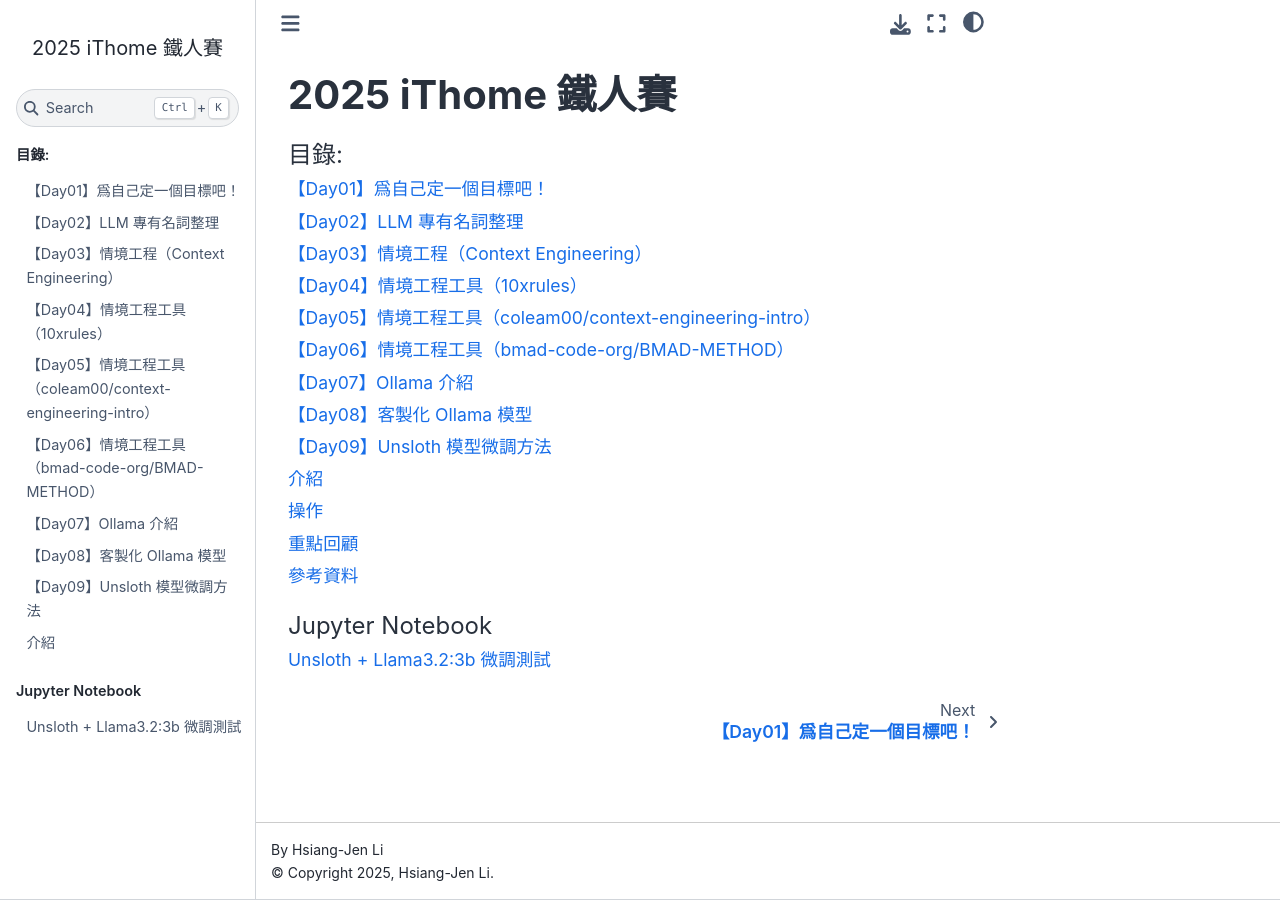
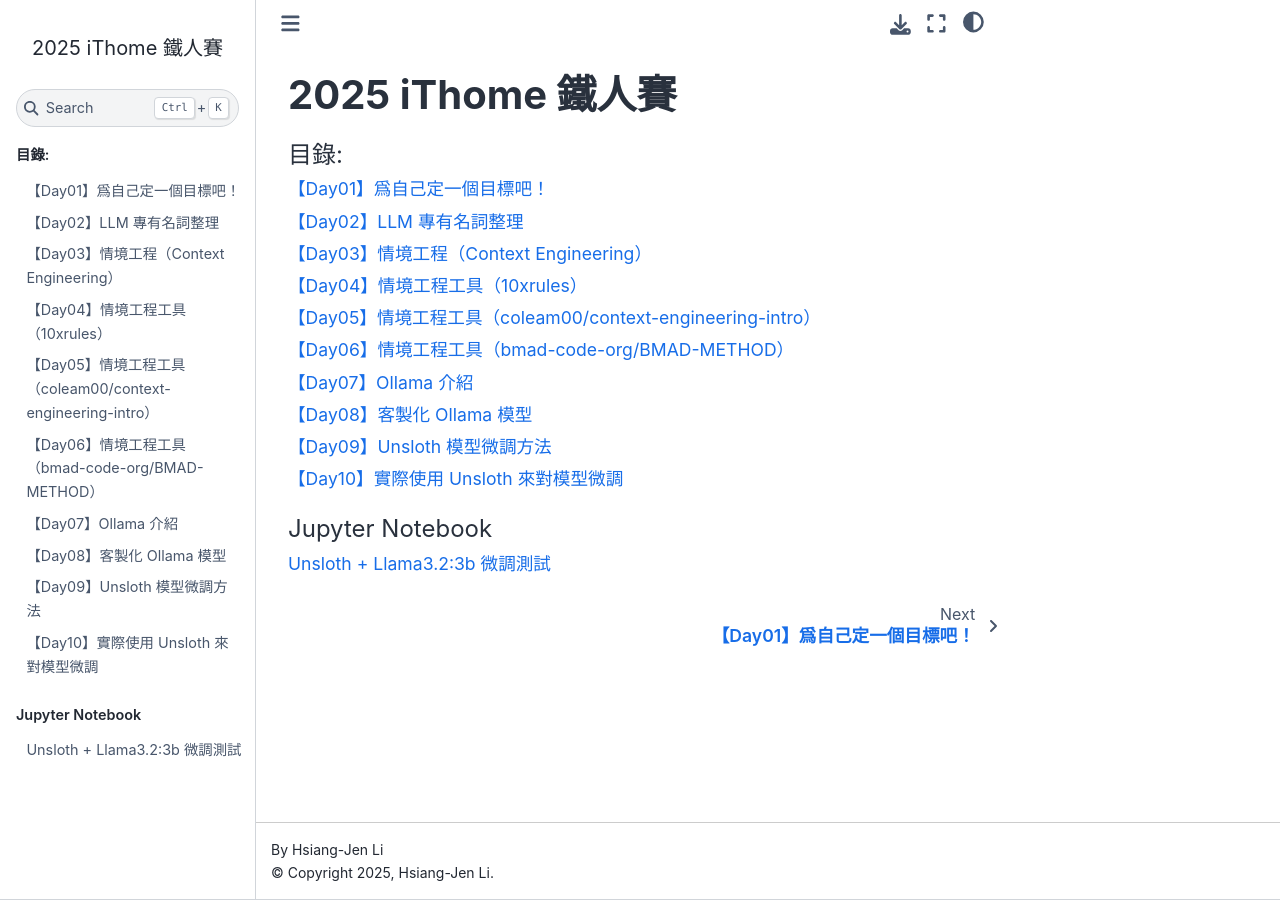
Before and after one commit to hsiangjenli/2025-it-help-ironman, a Sphinx documentation site: the page built from source/index.rst, in a window 1280 px wide. Built offline with Sphinx 7.4.7 and the Sphinx Book theme 1.1.4, drawn with Linux system fonts in a browser that asks for light colours.

Commit message:
chore: update

````diff
--- a/source/challenges/day-10.md
+++ b/source/challenges/day-10.md
@@ -1,12 +1,14 @@
-# 介紹
+# 【Day10】實際使用 Unsloth 來對模型微調
+
+## 介紹
 
 前一天介紹了 Unsloth 這個工具可以快速對 LLM 模型進行微調的方法及優缺點（LoRA 和 QLoRA）。今天要實際操作看看如何準備一份簡單的資料集來對 llama3.2:3b 進行微調，並且將訓練完的模型轉換成 Ollama 可用的格式並且在本機運行。
 
-# 操作
+## 操作
 
 [![](https://colab.research.google.com/assets/colab-badge.svg)](https://hsiangjenli.github.io/2025-it-help-ironman/challenges/Llama3_2_%283B%29_Unsloth.html)
 
-## 微調究竟需要多少的記憶體？
+### 微調究竟需要多少的記憶體？
 
 | Model parameters | QLoRA (4-bit) VRAM | LoRA (16-bit) VRAM |
 | ---------------- | ------------------ | ------------------ |
@@ -26,51 +28,51 @@
 
 > **表格來源**： [Unsloth 官網提供](https://docs.unsloth.ai/get-started/beginner-start-here/unsloth-requirements)
 
-## 微調開始
+### 微調開始
 
 - 模型：llama3.2:3b
 - 微調方法：QLoRA（爲求快速，使用 4-bit 精度可以減少記憶體使用，但也會影響到模型的表現）
 - 資料集：[python-docs-zh-tw](https://github.com/python/python-docs-zh-tw)
 
-### 資料集準備
+#### 資料集準備
 
 - [`data.json`](https://hsiangjenli.github.io/2025-it-help-ironman/_static/data/data.json) 已上傳至 GitHub可直接下載
 ![20250907002650](https://raw.githubusercontent.com/hsiangjenli/pic-bed/main/images/20250907002650.png)
 
-### 部分程式碼
+#### 部分程式碼
 
-#### 載入模型
+##### 載入模型
 
 ```python
 from unsloth import FastLanguageModel
 import torch
-max_seq_length = 2048 # Choose any! We auto support RoPE Scaling internally!
-dtype = None # None for auto detection. Float16 for Tesla T4, V100, Bfloat16 for Ampere+
-load_in_4bit = True # Use 4bit quantization to reduce memory usage. Can be False.
+max_seq_length = 2048 ## Choose any! We auto support RoPE Scaling internally!
+dtype = None ## None for auto detection. Float16 for Tesla T4, V100, Bfloat16 for Ampere+
+load_in_4bit = True ## Use 4bit quantization to reduce memory usage. Can be False.
 
-# 4bit pre quantized models we support for 4x faster downloading + no OOMs.
+## 4bit pre quantized models we support for 4x faster downloading + no OOMs.
 fourbit_models = [
-    "unsloth/Meta-Llama-3.1-8B-bnb-4bit",      # Llama-3.1 2x faster
+    "unsloth/Meta-Llama-3.1-8B-bnb-4bit",      ## Llama-3.1 2x faster
     "unsloth/Meta-Llama-3.1-8B-Instruct-bnb-4bit",
     "unsloth/Meta-Llama-3.1-70B-bnb-4bit",
-    "unsloth/Meta-Llama-3.1-405B-bnb-4bit",    # 4bit for 405b!
-    "unsloth/Mistral-Small-Instruct-2409",     # Mistral 22b 2x faster!
+    "unsloth/Meta-Llama-3.1-405B-bnb-4bit",    ## 4bit for 405b!
+    "unsloth/Mistral-Small-Instruct-2409",     ## Mistral 22b 2x faster!
     "unsloth/mistral-7b-instruct-v0.3-bnb-4bit",
-    "unsloth/Phi-3.5-mini-instruct",           # Phi-3.5 2x faster!
+    "unsloth/Phi-3.5-mini-instruct",           ## Phi-3.5 2x faster!
     "unsloth/Phi-3-medium-4k-instruct",
     "unsloth/gemma-2-9b-bnb-4bit",
-    "unsloth/gemma-2-27b-bnb-4bit",            # Gemma 2x faster!
+    "unsloth/gemma-2-27b-bnb-4bit",            ## Gemma 2x faster!
 
-    "unsloth/Llama-3.2-1B-bnb-4bit",           # NEW! Llama 3.2 models
+    "unsloth/Llama-3.2-1B-bnb-4bit",           ## NEW! Llama 3.2 models
     "unsloth/Llama-3.2-1B-Instruct-bnb-4bit",
     "unsloth/Llama-3.2-3B-bnb-4bit",
     "unsloth/Llama-3.2-3B-Instruct-bnb-4bit",
 
-    "unsloth/Llama-3.3-70B-Instruct-bnb-4bit" # NEW! Llama 3.3 70B!
-] # More models at https://huggingface.co/unsloth
+    "unsloth/Llama-3.3-70B-Instruct-bnb-4bit" ## NEW! Llama 3.3 70B!
+] ## More models at https://huggingface.co/unsloth
 
 model, tokenizer = FastLanguageModel.from_pretrained(
-    model_name = "unsloth/Llama-3.2-3B-Instruct", # or choose "unsloth/Llama-3.2-1B-Instruct"
+    model_name = "unsloth/Llama-3.2-3B-Instruct", ## or choose "unsloth/Llama-3.2-1B-Instruct"
     max_seq_length = max_seq_length,
     dtype = dtype,
     load_in_4bit = load_in_4bit,
@@ -79,28 +81,28 @@
 
 - 使用 `load_in_4bit` 就代表使用 4-bit 精度來減少記憶體使用
 
-#### 設定 PEFT（LoRA）的參數
+##### 設定 PEFT（LoRA）的參數
 
 ```python
 model = FastLanguageModel.get_peft_model(
     model,
-    r = 16, # Choose any number > 0 ! Suggested 8, 16, 32, 64, 128
+    r = 16, ## Choose any number > 0 ! Suggested 8, 16, 32, 64, 128
     target_modules = ["q_proj", "k_proj", "v_proj", "o_proj",
                       "gate_proj", "up_proj", "down_proj",],
     lora_alpha = 16,
-    lora_dropout = 0, # Supports any, but = 0 is optimized
-    bias = "none",    # Supports any, but = "none" is optimized
-    use_gradient_checkpointing = "unsloth", # True or "unsloth" for very long context
+    lora_dropout = 0, ## Supports any, but = 0 is optimized
+    bias = "none",    ## Supports any, but = "none" is optimized
+    use_gradient_checkpointing = "unsloth", ## True or "unsloth" for very long context
     random_state = 3407,
-    use_rslora = False,  # We support rank stabilized LoRA
-    loftq_config = None, # And LoftQ
+    use_rslora = False,  ## We support rank stabilized LoRA
+    loftq_config = None, ## And LoftQ
 )
 ```
 
 - 把 base model 套上 LoRA adapter
 - 依照原本 Unsloth 模版的設定來進行，沒特別調整
 
-#### 資料集格式
+##### 資料集格式
 
 ```shell
 <|begin_of_text|><|start_header_id|>system<|end_header_id|>
@@ -115,7 +117,7 @@
 **在最短輸入序列 (shortest input sequence) 處終止的疊代器：**<|eot_id|>
 ```
 
-#### 訓練參數設定
+##### 訓練參數設定
 
 ```python
 from trl import SFTConfig, SFTTrainer
@@ -127,12 +129,12 @@
     dataset_text_field = "text",
     max_seq_length = max_seq_length,
     data_collator = DataCollatorForSeq2Seq(tokenizer = tokenizer),
-    packing = False, # Can make training 5x faster for short sequences.
+    packing = False, ## Can make training 5x faster for short sequences.
     args = SFTConfig(
         per_device_train_batch_size = 2,
         gradient_accumulation_steps = 4,
         warmup_steps = 5,
-        # num_train_epochs = 1, # Set this for 1 full training run.
+        ## num_train_epochs = 1, ## Set this for 1 full training run.
         max_steps = 60,
         learning_rate = 2e-4,
         logging_steps = 1,
@@ -141,14 +143,14 @@
         lr_scheduler_type = "linear",
         seed = 3407,
         output_dir = "outputs",
-        report_to = "none", # Use this for WandB etc
+        report_to = "none", ## Use this for WandB etc
     ),
 )
 ```
 
 ![20250908003127](https://raw.githubusercontent.com/hsiangjenli/pic-bed/main/images/20250908003127.png)
 
-## 將訓練完的模型轉換成 GGUF 可用的格式
+### 將訓練完的模型轉換成 GGUF 可用的格式
 
 不知道為什麼 Unsloth 的 llama.cpp 轉換成 GGUF 時會出現問題，要先自己手動 clone llama.cpp 在本機編譯後才能成功轉換，而且不知道為什麼 `convert_hf_to_gguf.py` 的格式會跑掉，所以只好自己手動下載最新的 `convert_hf_to_gguf.py` 來使用。
 
@@ -164,14 +166,14 @@
 
 ![20250908001335](https://raw.githubusercontent.com/hsiangjenli/pic-bed/main/images/20250908001335.png)
 
-# 重點回顧
+## 重點回顧
 
 - 瞭解使用 Unsloth 來對 LLM 模型進行微調所需要的記憶體需求
 - 準備一份簡單的資料集來對 llama3.2:3b 進行微調
 - 將訓練完的模型轉換成 GGUF 可用的格式
 - 處理 Unsloth 微調後的模型轉換成 GGUF 的方法（手動編譯 llama.cpp）
 
-# 參考資料
+## 參考資料
 
 - [unslothai/notebooks](https://github.com/unslothai/notebooks)
 - [How to convert my fine-tuned model to .gguf ?](https://www.reddit.com/r/LocalLLaMA/comments/1amjx77/how_to_convert_my_finetuned_model_to_gguf/)
````
